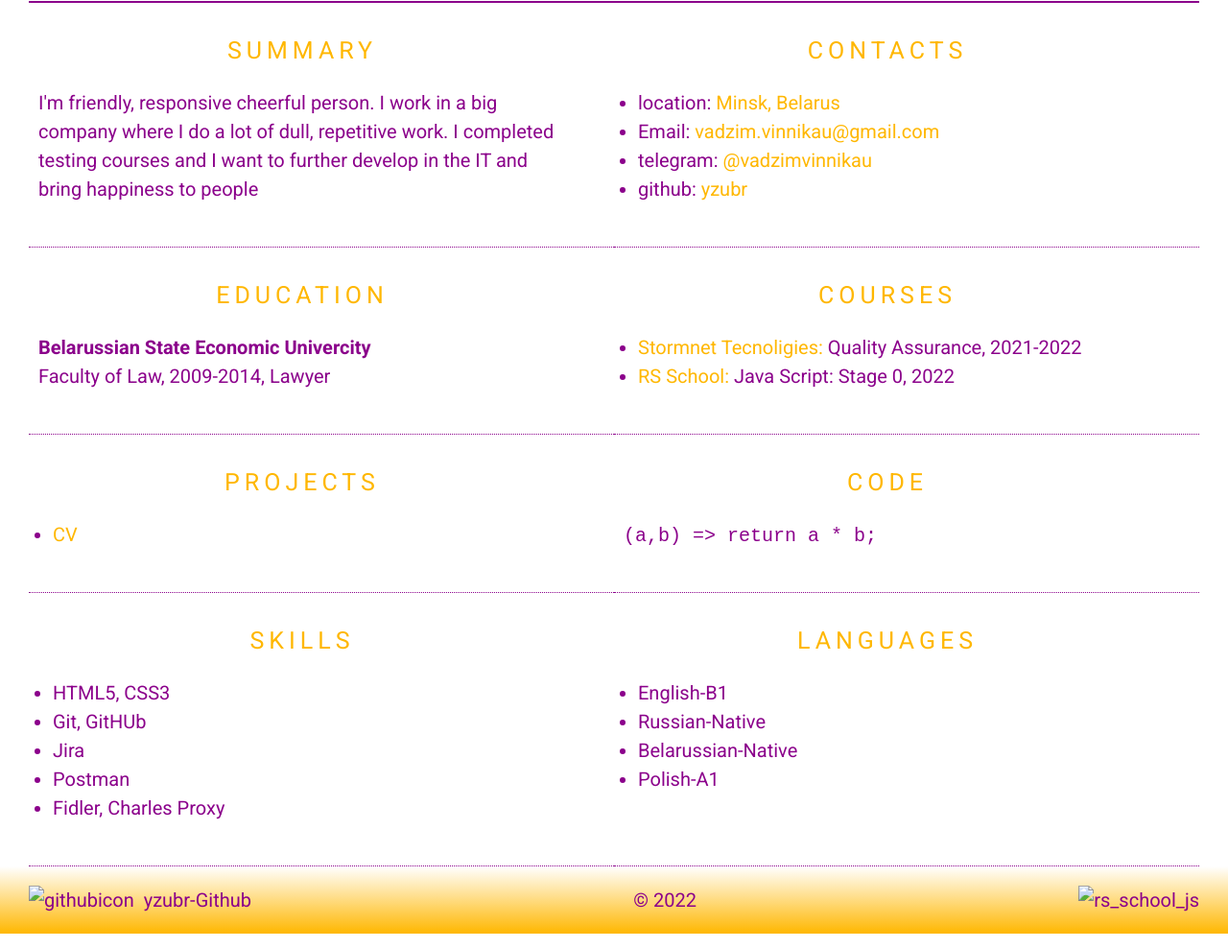
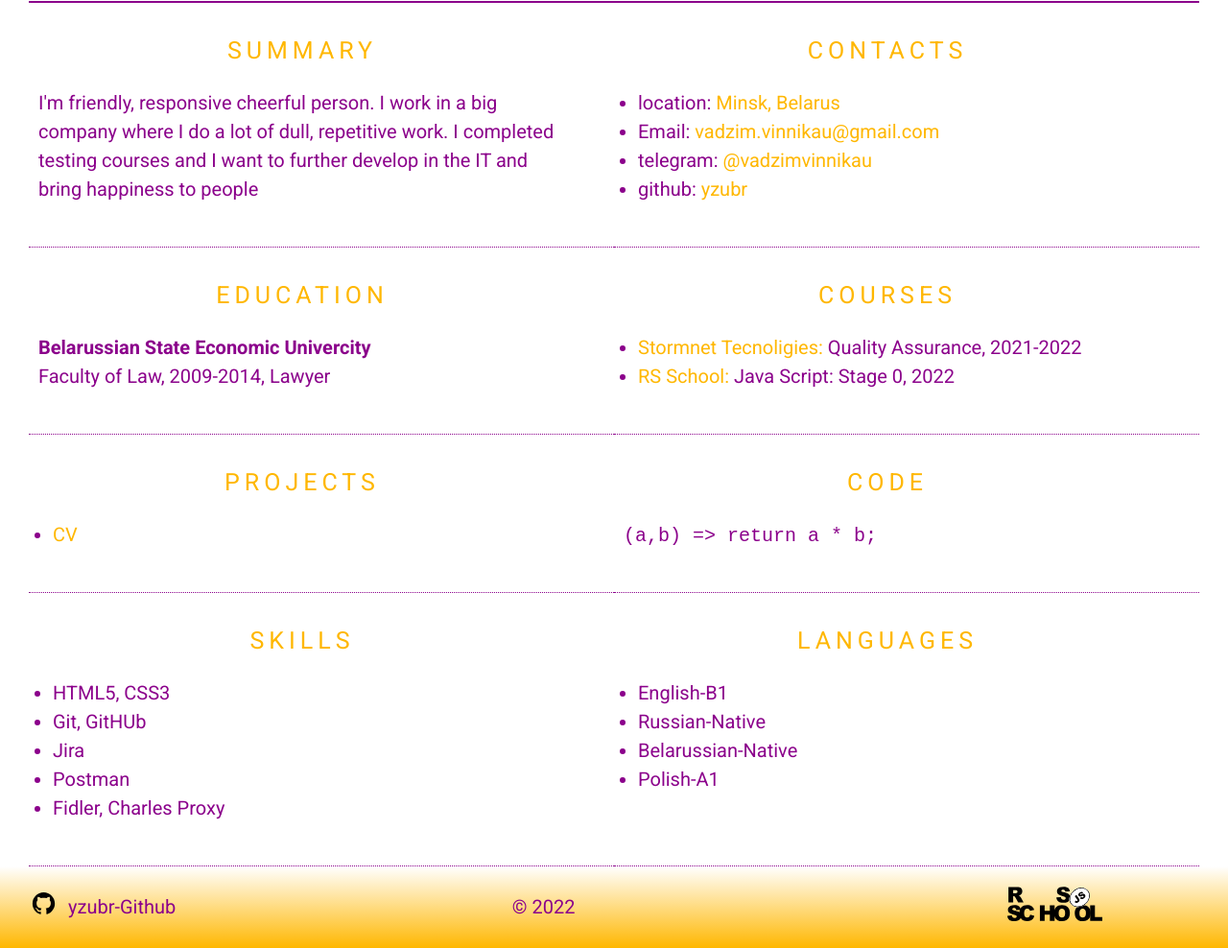
Before and after one commit to yzubr/rsschool-cv-preshool-2, a plain HTML site: page index.html in a window 1280 px wide. Shown: the part 432-1420 px from the top of the page at 96% size. Drawn offline with Linux system fonts and the light colour scheme.

Commit message:
fear:add footer

```diff
--- a/index.html
+++ b/index.html
@@ -109,13 +109,13 @@
         <div class="footer-container">
             <div class="github">
                 <a href="https://github.com/yzubr">
-                    <img src="/assets/github.svg" alt="githubicon">
+                    <img src="./assets/github.svg" alt="githubicon">
                 </a>
                 <a href="https://github.com/yzubr">yzubr-Github</a>
             </div>
             <span>© 2022</span>
             <a  href="https://rs.school/js/">
-                <img class="link-rs" src="assets/rs_school_js.svg" alt="rs_school_js">
+                <img class="link-rs" src="./assets/rs_school_js.svg" alt="rs_school_js">
             </a>
         </div>
     </footer>
```
Also changed, not shown: assets/Photo.jpg (added), assets/github.svg (added), assets/rs_school_js.svg (added).
